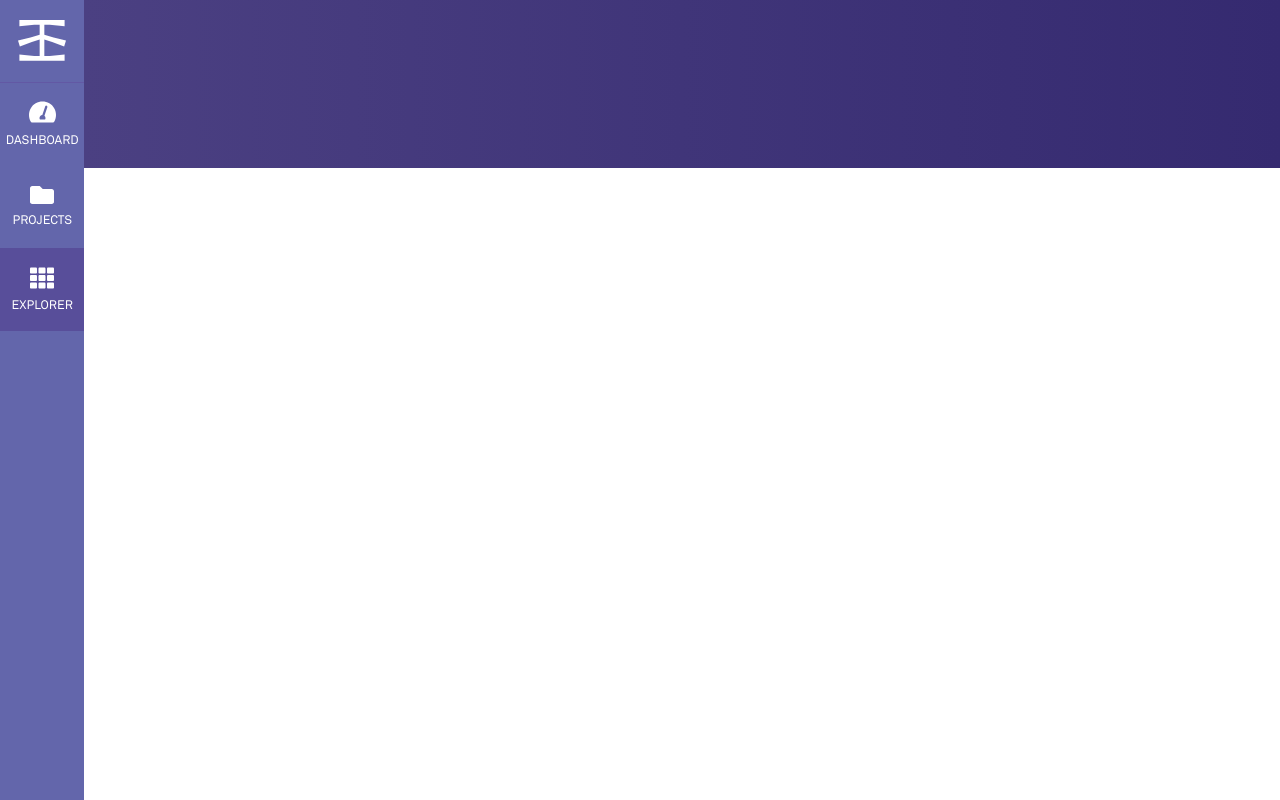
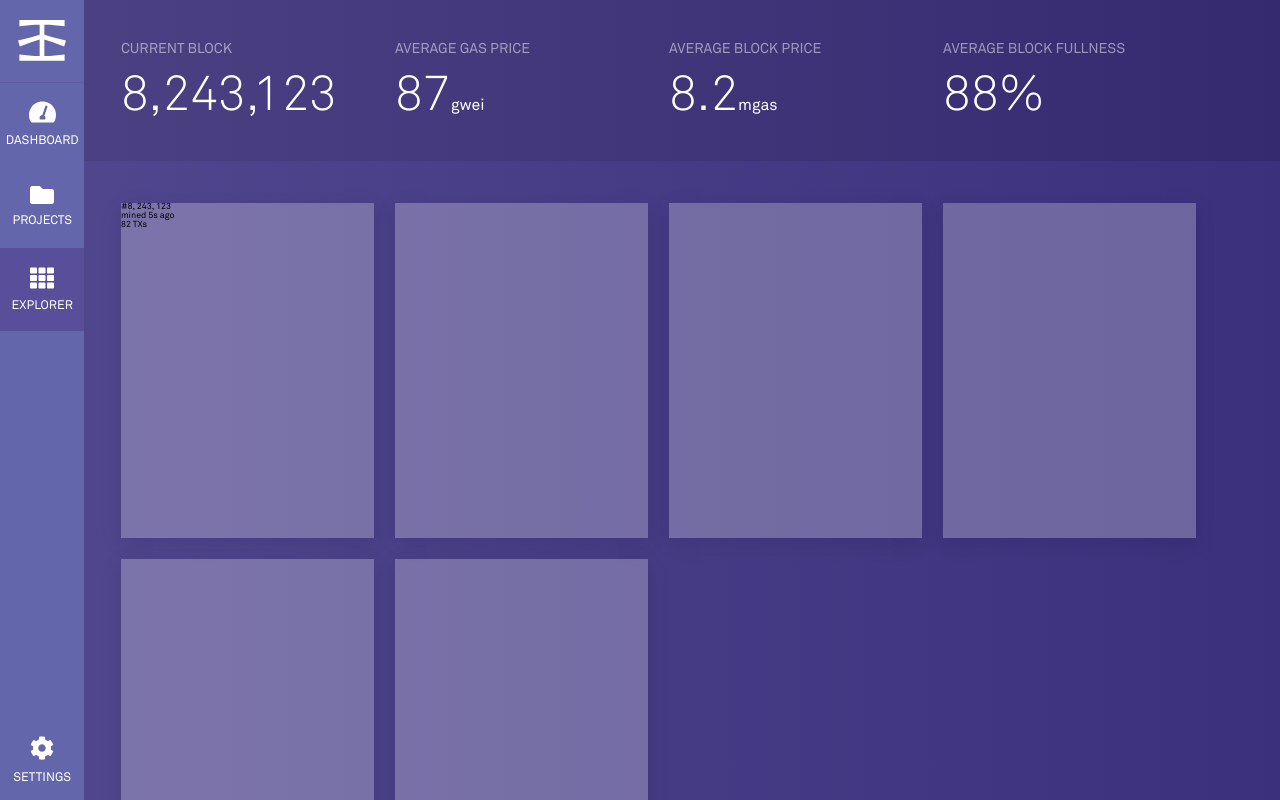
Before and after one commit to Atanda1/infura_test, a React (Create React App) app: page / in a window 1280 px wide. Shown: the top 800 px of the page. Built offline with nearby package versions, Linux system fonts and the light colour scheme.

Commit message:
dashboard UI completed - block UI and button

```diff
--- a/src/styles/abstracts/_variables.scss
+++ b/src/styles/abstracts/_variables.scss
@@ -3,6 +3,10 @@ $black: #333333;
 $purple: #6C62AE;
 $dark-purple: #6258A4;
 $selected-purple:#584E9A;
+$purple-start: #4b4082;
+$purple-end: #352a70;
+$second-purple-start: #50468E;
+$second-purple-end: #3A307C;
 $cement-grey: #E4E4E4;
 $grey: #787676;
 $red: #eb5757;
@@ -37,13 +41,14 @@ $text-font-family: Source Sans Pro;
 $dark-scroll: #394045;
 $text-font-colour: #6b7c93;
 $small-font: 1.1rem;
-$small: 530px;
+$small: 480px;
 $small-mid : 650px;
 $small-height: 415px;
 $big-mid : 1200px;
 $medium: 850px;
 $large: 1900px;
-$large-small: 1800px;
+$large-small: 1400px;
+
 $lower-bgcolor: #fafafa;
 $upper-bgcolor: #ffff;
 $base-font: "DM Sans", sans-serif;
--- a/src/styles/base/_reset.scss
+++ b/src/styles/base/_reset.scss
@@ -48,7 +48,7 @@ body {
     line-height: 1;
     margin: 0;
     padding: 0;
-    text-align: center;
+    //text-align: center;
     //background-color: #090E11;
    // height: 100vh;
 
--- a/src/styles/components/_block.scss
+++ b/src/styles/components/_block.scss
@@ -0,0 +1,38 @@
+.explorer {
+    &__blocks {
+      background-image: linear-gradient(to right, $second-purple-start, $second-purple-end);
+      height: min-content;
+      display: grid;
+      grid-template-columns:
+      [full-start] minmax(4.1rem, auto) [col-start] repeat(
+        2,
+        [inner-col-start] minmax(min-content, 42vw) [inner-col-end]
+      )
+      [col-end] minmax(9.5rem, auto) [full-end];
+      @media screen and (max-width: $small-mid) {
+      grid-template-columns:
+        [full-start] minmax(1rem, auto) [col-start] repeat(
+          2,
+          [inner-col-start] minmax(min-content, 60vw) [inner-col-end]
+        )
+        [col-end] minmax(1rem, auto) [full-end];
+    }
+      &__wrapper {
+          display: grid;
+          grid-column: col-start/col-end;
+          grid-template-columns: repeat((4, 1fr));
+          //grid-template-columns: repeat(auto-fit, minmax(25rem, 1fr));
+          grid-gap: 2.4rem;
+          margin-top: 4.8rem;
+          @media screen and (max-width: $large-small) {
+            grid-template-columns: repeat(auto-fit, minmax(25rem, 1fr));
+          }
+          &__item {
+              height: 38rem;
+
+              background: rgba(255, 255, 255, 0.25);
+box-shadow: 0px 5px 20px rgba(0, 0, 0, 0.1);
+          }
+      }
+    }
+}
--- a/src/styles/components/_header.scss
+++ b/src/styles/components/_header.scss
@@ -1,7 +1,66 @@
 .explorer {
-    &__header {
-        background-image: linear-gradient(to right, #4B4082, #352A70);
-        height: 19.1rem;
+  &__header {
+    background-image: linear-gradient(to right, $purple-start, $purple-end);
+    height: min-content;
+    padding-bottom: 5rem;
+    display: grid;
+    grid-template-columns:
+      [full-start] minmax(4.1rem, auto) [col-start] repeat(
+        2,
+        [inner-col-start] minmax(min-content, 42vw) [inner-col-end]
+      )
+      [col-end] minmax(9.5rem, auto) [full-end];
+    // @media screen and (min-width: $large) {
+    //   grid-template-columns:
+    //     [full-start] minmax(1rem, auto) [col-start] repeat(
+    //       2,
+    //       [inner-col-start] minmax(min-content, 35vw) [inner-col-end]
+    //     )
+    //     [col-end] minmax(1rem, auto) [full-end];
+    // }
+    @media screen and (max-width: $small-mid) {
+      grid-template-columns:
+        [full-start] minmax(1rem, auto) [col-start] repeat(
+          2,
+          [inner-col-start] minmax(min-content, 60vw) [inner-col-end]
+        )
+        [col-end] minmax(1rem, auto) [full-end];
+    }
+    &__info {
+      grid-column: col-start/col-end;
+      display: grid;
+      grid-template-columns: repeat(4, 1fr);
+      //grid-template-columns: repeat(auto-fit, minmax(25rem, 1fr));
+      grid-gap: 2.4rem;
+      margin-top: 4.7rem;
+      @media screen and (max-width: $large-small) {
+            grid-template-columns: repeat(auto-fit, minmax(25rem, 1fr));
+          }
+      &__option {
+        &__text {
+          font-size: 1.6rem;
+          line-height: 2rem;
+          color: $white;
+          opacity: 0.5;
+        }
+        &__number {
+          color: $white;
+          display: flex;
+          margin-top: 1rem;
+          //font-size: 5.6rem;
 
+          span {
+            font-size: 1.8rem;
+            display: flex;
+
+            align-items: baseline;
+          }
+          span h1 {
+            font-family: 'Akkurat-Light';
+            font-size:5.6rem;
+          }
+        }
+      }
     }
+  }
 }
--- a/src/styles/components/_sidebar.scss
+++ b/src/styles/components/_sidebar.scss
@@ -1,8 +1,12 @@
 .sidebar {
   grid-column: side-bar/full-start;
   background-color: $purple;
+  overflow: hidden;
   &__wrapper {
-      height: 90%;
+      height: 80%;
+      @media screen and (max-width: $small) {
+                height: 92%
+            }
     &__logo {
       display: flex;
       align-items: center;
@@ -25,14 +29,17 @@
         }
       }
       &__base {
-            height: 10%;
+            height: 20%;
+            @media screen and (max-width: $small) {
+                height: 8%
+            }
             &__option {
                display: flex;
                background-color: $purple;
             flex-direction: column;
             align-items: center;
             justify-content: center;
-            height: 9.4rem;
+            height: 10.4rem;
             width: 9.6rem;
             color: $white;
             font-size: 1.4rem;
--- a/src/styles/layout/_grid.scss
+++ b/src/styles/layout/_grid.scss
@@ -1,6 +1,6 @@
 .container {
    display: grid;
-   //grid-template-rows: 100vh;
+   grid-template-rows: min-content;
    grid-template-columns: [side-bar] 9.6rem [full-start] minmax(1rem, auto) [col-start] repeat(2, [inner-col-start] minmax(min-content, 49vw) [inner-col-end]) [col-end] minmax(1rem, auto)  [full-end];
 
   @media screen and (max-width: $big-mid) {
@@ -13,6 +13,6 @@
    grid-template-columns: [side-bar] 9.6rem [full-start] minmax(1rem, auto) [col-start] repeat(2, [inner-col-start] minmax(min-content, 60vw) [inner-col-end]) [col-end] minmax(1rem, auto)  [full-end];
   }
   @media screen and (max-height: 1000px) {
-   grid-template-rows:  100rem;
+   grid-template-rows:  min-content;
   }
 }
--- a/src/styles/vendors/_font.scss
+++ b/src/styles/vendors/_font.scss
@@ -6,3 +6,8 @@
   url("../../assets/fonts/@font-face/akkuratstd.ttf") format("truetype"), /* chrome、firefox、opera、Safari, Android, iOS 4.2+*/
   url("../../assets/fonts/@font-face/akkuratstd.svg#AkkuratStd") format("svg"); /* iOS 4.1- */
 }
+
+@font-face {
+    font-family: Akkurat-Light;
+    src: url("../../assets/fonts/@font-face/akkuratLight.ttf");
+}
--- a/src/views/Dashboard.js
+++ b/src/views/Dashboard.js
@@ -41,7 +41,59 @@ const Dashboard = () => {
       </div>
 
       <div className="explorer">
-        <div className="explorer__header"></div>
+        <header className="explorer__header">
+          <div className="explorer__header__info">
+            <div className="explorer__header__info__option">
+              <h3 className="explorer__header__info__option__text">CURRENT BLOCK</h3>
+              <div className="explorer__header__info__option__number">
+                <span>
+                  <h1>8,243,123</h1>
+                </span>
+              </div>
+            </div>
+            <div className="explorer__header__info__option">
+              <h3 className="explorer__header__info__option__text">AVERAGE GAS PRICE</h3>
+              <div className="explorer__header__info__option__number">
+                <span>
+                  <h1>87</h1>gwei
+                </span>
+              </div>
+            </div>
+            <div className="explorer__header__info__option">
+              <h3 className="explorer__header__info__option__text">AVERAGE BLOCK PRICE</h3>
+              <div className="explorer__header__info__option__number">
+                <span>
+                  <h1>8.2</h1>mgas
+                </span>
+              </div>
+            </div>
+            <div className="explorer__header__info__option">
+              <h3 className="explorer__header__info__option__text">AVERAGE BLOCK FULLNESS</h3>
+              <div className="explorer__header__info__option__number">
+                <span>
+                  <h1>88%</h1>
+                </span>
+              </div>
+            </div>
+          </div>
+        </header>
+
+        <div className="explorer__blocks">
+          <div className="explorer__blocks__wrapper">
+            <div className="explorer__blocks__wrapper__item">
+              <div>
+                <h3>#8, 243, 123</h3>
+                <h5>mined 5s ago</h5>
+              </div>
+              <h3>82 TXs</h3>
+            </div>
+            <div className="explorer__blocks__wrapper__item"></div>
+            <div className="explorer__blocks__wrapper__item"></div>
+            <div className="explorer__blocks__wrapper__item"></div>
+            <div className="explorer__blocks__wrapper__item"></div>
+            <div className="explorer__blocks__wrapper__item"></div>
+          </div>
+        </div>
       </div>
     </div>
   );
```
Also changed, not shown: src/assets/fonts/@font-face/akkuratLight.ttf (added), 1 other file (tests, documents, lock files or other folders).
